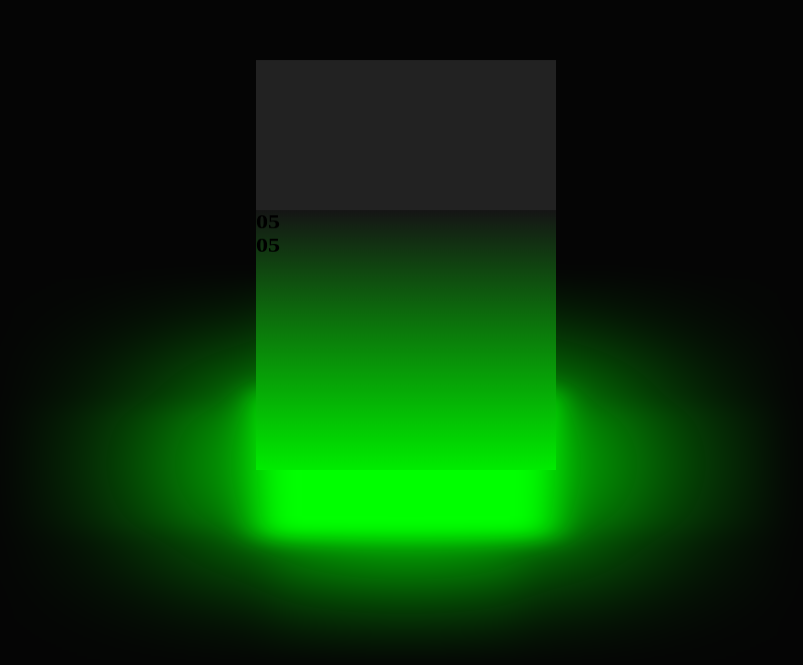
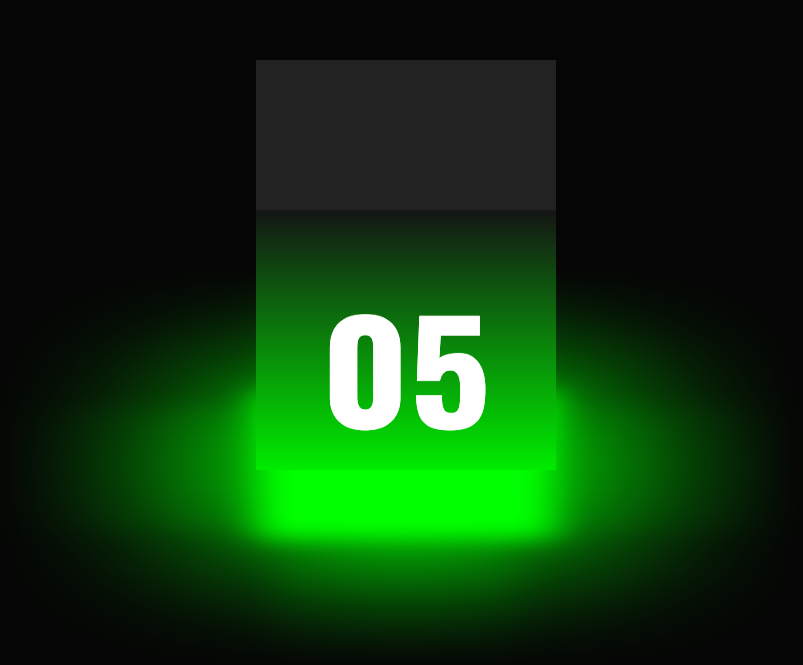
Before and after one commit to CJR85/3d-glowing-cube, a plain HTML site: page index.html in a window 1280 px wide. Shown: the part 135-800 px from the top of the page, without its empty margins (234-1037 px from the left). Drawn offline with nearby package versions, Linux system fonts and the light colour scheme.

Commit message:
Style div, span and h2

```diff
--- a/style.css
+++ b/style.css
@@ -1,7 +1,10 @@
+@import url('https://fonts.googleapis.com/css2?family=Oswald:wght@700&display=swap');
+
 * {
   margin: 0;
   padding: 0;
   box-sizing: border-box;
+  font-family: 'Oswald', sans-serif;
 }
 
 body {
@@ -46,6 +49,17 @@ body {
   height: 100%;
   background: linear-gradient(#151515, #00ec00);
   transform: rotateY(calc(90deg * var(--i))) translateZ(150px);
+  display: flex;
+  justify-content: center;
+  align-items: center;
+  transform-style: preserve-3d;
+}
+
+.cube div span h2 {
+  position: absolute;
+  font-size: 10em;
+  color: #fff;
+  transform: translateZ(50px);
 }
 
 .top {
```
